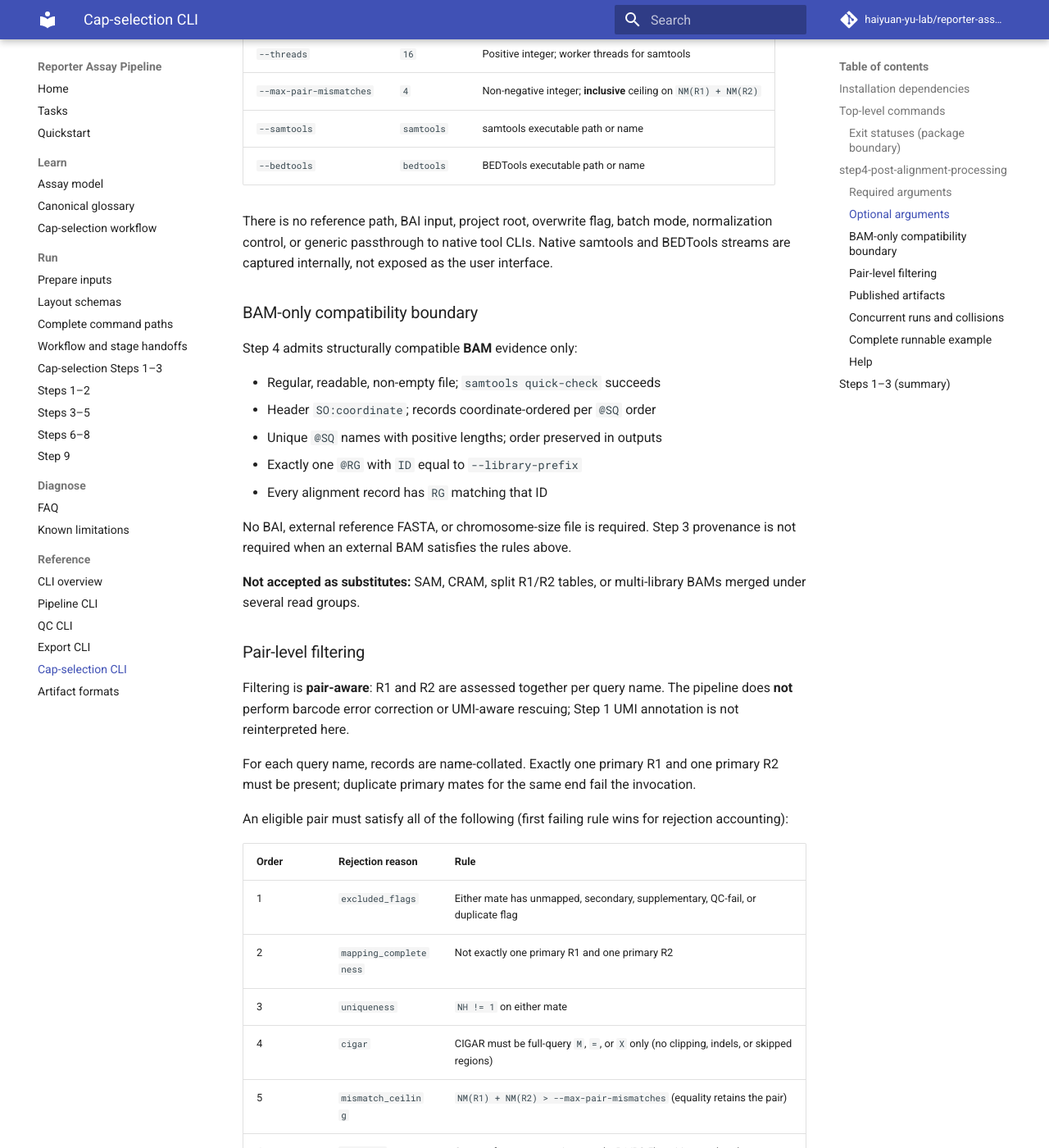
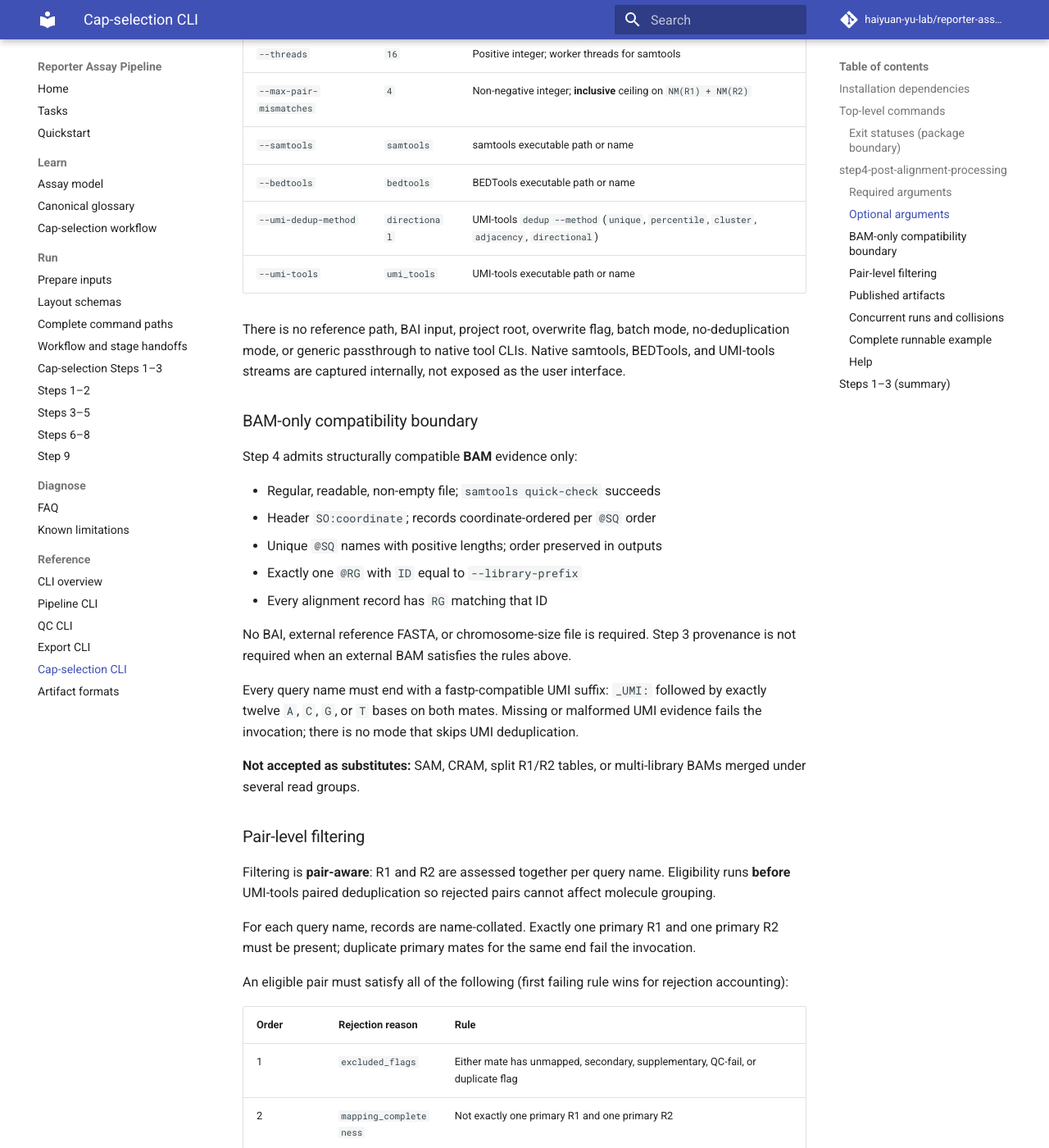
Before and after one commit to haiyuan-yu-lab/reporter-assay-pipeline-doc, an MkDocs documentation site: the page built from docs/cli/cap-assay.md, in a window 1280 px wide and 1400 px high, scrolled down 2549 px. Shown: the whole window at 82% size. Built offline with MkDocs 1.6.1 and Material for MkDocs 9.7.7, drawn with Linux system fonts in a browser that asks for light colours; comment, search, counter and statistics services are not loaded; some of the changed text lies outside the part shown.

Commit message:
Document Step 4 UMI-tools deduplication.
Operators can see the method, UMI evidence rules, and reconciled pair counts.

Co-authored-by: Cursor <cursoragent@cursor.com>

```diff
--- a/docs/cli/cap-assay.md
+++ b/docs/cli/cap-assay.md
@@ -91,11 +91,13 @@ count merging).
 | `--max-pair-mismatches` | `4` | Non-negative integer; **inclusive** ceiling on `NM(R1) + NM(R2)` |
 | `--samtools` | `samtools` | samtools executable path or name |
 | `--bedtools` | `bedtools` | BEDTools executable path or name |
+| `--umi-dedup-method` | `directional` | UMI-tools `dedup --method` (`unique`, `percentile`, `cluster`, `adjacency`, `directional`) |
+| `--umi-tools` | `umi_tools` | UMI-tools executable path or name |
 
 There is no reference path, BAI input, project root, overwrite flag, batch mode,
-normalization control, or generic passthrough to native tool CLIs. Native
-samtools and BEDTools streams are captured internally, not exposed as the user
-interface.
+no-deduplication mode, or generic passthrough to native tool CLIs. Native
+samtools, BEDTools, and UMI-tools streams are captured internally, not exposed
+as the user interface.
 
 ### BAM-only compatibility boundary
 
@@ -110,14 +112,19 @@ Step 4 admits structurally compatible **BAM** evidence only:
 No BAI, external reference FASTA, or chromosome-size file is required. Step 3
 provenance is not required when an external BAM satisfies the rules above.
 
+Every query name must end with a fastp-compatible UMI suffix:
+`_UMI:` followed by exactly twelve `A`, `C`, `G`, or `T` bases on both mates.
+Missing or malformed UMI evidence fails the invocation; there is no mode that
+skips UMI deduplication.
+
 **Not accepted as substitutes:** SAM, CRAM, split R1/R2 tables, or multi-library
 BAMs merged under several read groups.
 
 ### Pair-level filtering
 
 Filtering is **pair-aware**: R1 and R2 are assessed together per query name.
-The pipeline does **not** perform barcode error correction or UMI-aware
-rescuing; Step 1 UMI annotation is not reinterpreted here.
+Eligibility runs **before** UMI-tools paired deduplication so rejected pairs
+cannot affect molecule grouping.
 
 For each query name, records are name-collated. Exactly one primary R1 and one
 primary R2 must be present; duplicate primary mates for the same end fail the
@@ -140,10 +147,18 @@ of R2) and one R1 **polymerase-position proxy** observation (sequenced 5′ of
 R1, antisense to nascent RNA, inverted to biological RNA strand). **R2 3′
 endpoints are not consumed.**
 
-**Zero eligible pairs** after filtering is a failed invocation (`status: failed`
-in `{prefix}.step4_summary.json` when written). Success and failure summaries
-both publish reconciled `pair_total_groups`, `eligible_pairs`, `rejected_pairs`,
-`rejection_counts`, and `mismatch_histogram` when pair auditing completed.
+Eligible pairs are written to a staging BAM and deduplicated with UMI-tools
+`dedup --paired` using `--umi-dedup-method` (default `directional`). Track
+counts use **retained** pairs after deduplication.
+
+**Zero eligible pairs** after filtering or **zero retained pairs** after UMI
+deduplication is a failed invocation (`status: failed` in
+`{prefix}.step4_summary.json` when written). Success and failure summaries
+publish reconciled `pair_total_groups`, `eligible_pairs`,
+`pre_dedup_eligible_pairs`, `umi_duplicate_pairs_removed`, `rejected_pairs`,
+`rejection_counts`, and `mismatch_histogram` when pair auditing completed,
+with `pre_dedup_eligible_pairs = eligible_pairs + umi_duplicate_pairs_removed`
+and `pair_total_groups = rejected_pairs + pre_dedup_eligible_pairs`.
 
 ### Published artifacts
 
```
Also changed, not shown: docs/cap-selection/workflow.md (+6 -0 lines).
